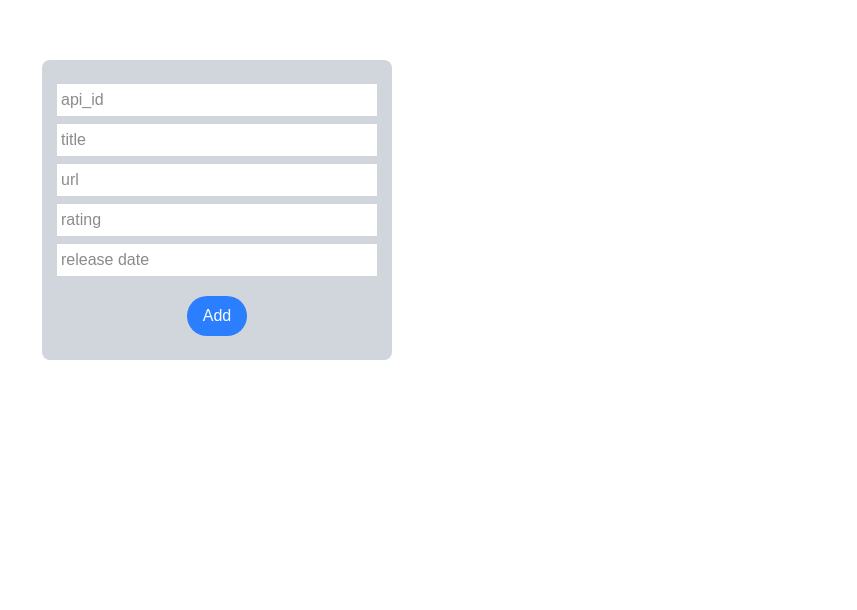
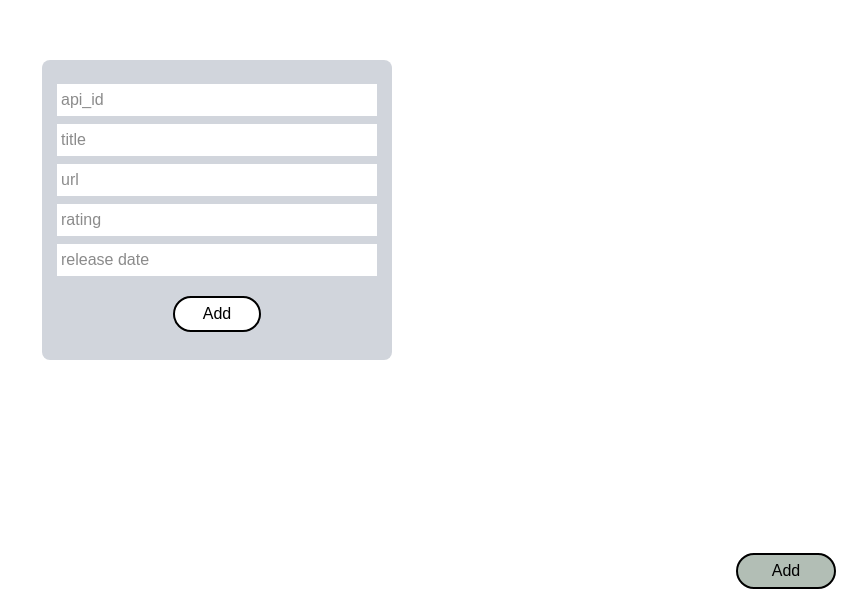
Before and after one commit to ferroklaser/movie-app, a Next.js app in the folder frontend/: page / in a window 1280 px wide. Shown: the part 190-800 px from the top of the page, without its empty margins (423-1280 px from the left). Built offline with nearby package versions, Linux system fonts and the light colour scheme.

Commit message:
Add add button

```diff
--- a/frontend/app/page.tsx
+++ b/frontend/app/page.tsx
@@ -1,16 +1,17 @@
 
 "use client";
+import Form from "@/components/Form";
 import MyButton from "@/components/MyButton";
-import Image from "next/image";
-import Modal from "@/components/Modal";
-import { useState } from "react";
-import TextInput from "@/components/TextInput";
-import Form from "@/components/Form";
 
 export default function Home() {
   return (
+    <div className="flex justify-center flex-col">
       <div className="flex justify-center items-center h-screen">
-        <Form/>
+        <Form />
       </div>
+      <div className="flex justify-end">
+         <MyButton style={{ backgroundColor: "#B2BEB5", width: 100, position: 'fixed', right: 5, bottom: 5 }} label="Add"/>
+      </div>
+    </div>
   );
 }
--- a/frontend/components/Form.tsx
+++ b/frontend/components/Form.tsx
@@ -28,7 +28,7 @@ const Form = ({}) => {
                 <TextInput name="poster url" placeholder="url" />
                 <TextInput name="rating" placeholder="rating" />
                 <TextInput name="release_date" placeholder="release date" />
-                <MyButton type="submit" label="Add" />
+                <MyButton type="submit" label="Add" style={{backgroundColor: 'white'}} />
             </form>
         </div>
     );
--- a/frontend/components/MyButton.tsx
+++ b/frontend/components/MyButton.tsx
@@ -4,9 +4,9 @@ interface ButtonProps extends React.ButtonHTMLAttributes<HTMLButtonElement> {
     label?: string;
 }
 
-const MyButton = ({ label, ...props} : ButtonProps) => {
+const MyButton = ({ label, style, ...props } : ButtonProps) => {
     return (
-        <button className="bg-blue-500 rounded-full px-4 py-2 text-neutral-50 m-4" {...props}>{label}</button>
+        <button className="rounded-full border-2 px-7 py-1 text-black m-4" style={style} {...props}>{label}</button>
     )
 }
 
```
